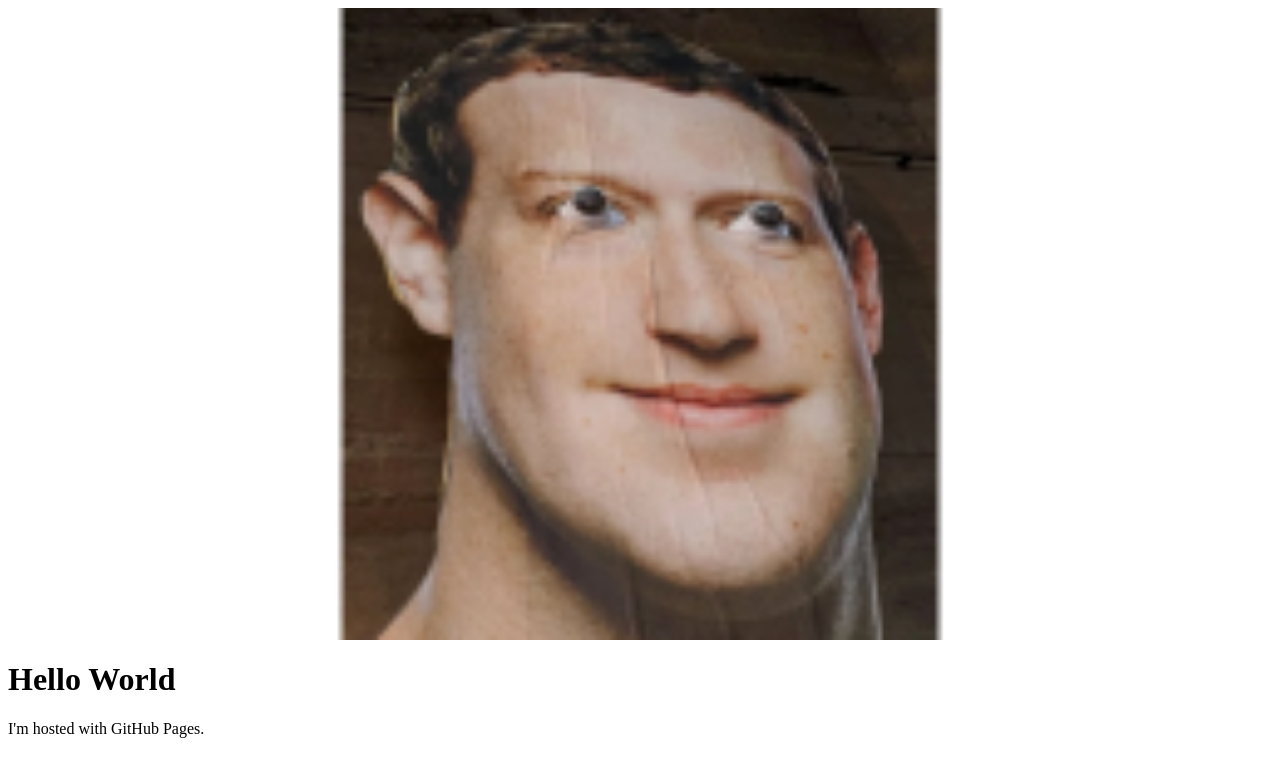
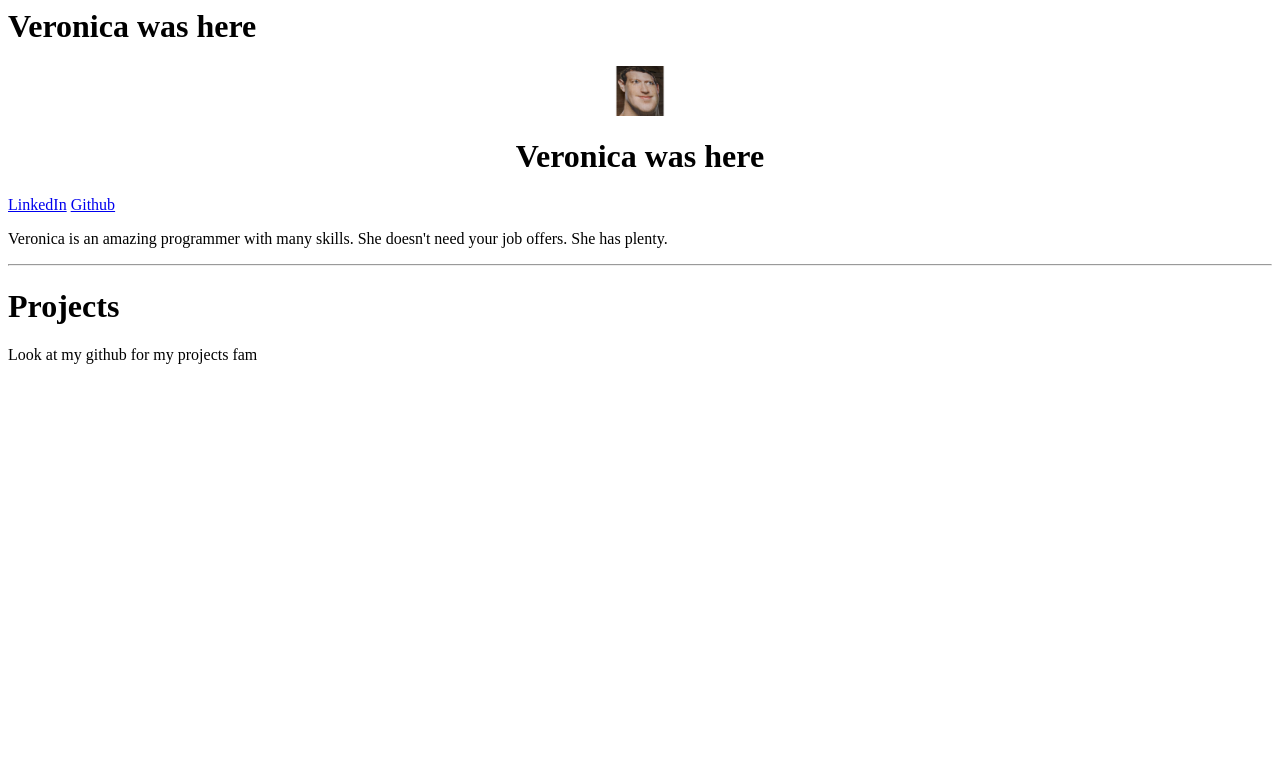
Before and after one commit to dergoose/dergoose.github.io, a plain HTML site: page index.html in a window 1280 px wide. Drawn offline with Linux system fonts and the light colour scheme.

Commit message:
perfect personal website

```diff
--- a/index.html
+++ b/index.html
@@ -1,8 +1,19 @@
+<h1> Veronica was here</h1>
 <img style="display: block;
 margin-left: auto;
 margin-right: auto;
-width: 50%;"
+width: 50px; height: 50px;"
 src="zuck.png" alt="Zuck">
 
-<h1>Hello World</h1>
-<p>I'm hosted with GitHub Pages.</p>
+<h1 style="text-align: center;">Veronica was here</h1>
+
+<a href="https://www.linkedin.com/in/veronicagusev/">LinkedIn</a>
+<a href="https://github.com/dergoose">Github</a>
+
+
+<p>Veronica is an amazing programmer with many skills. She doesn't
+    need your job offers. She has plenty.</p>
+
+<hr>
+<h1>Projects</h1>
+<p>Look at my github for my projects fam</p>
```
